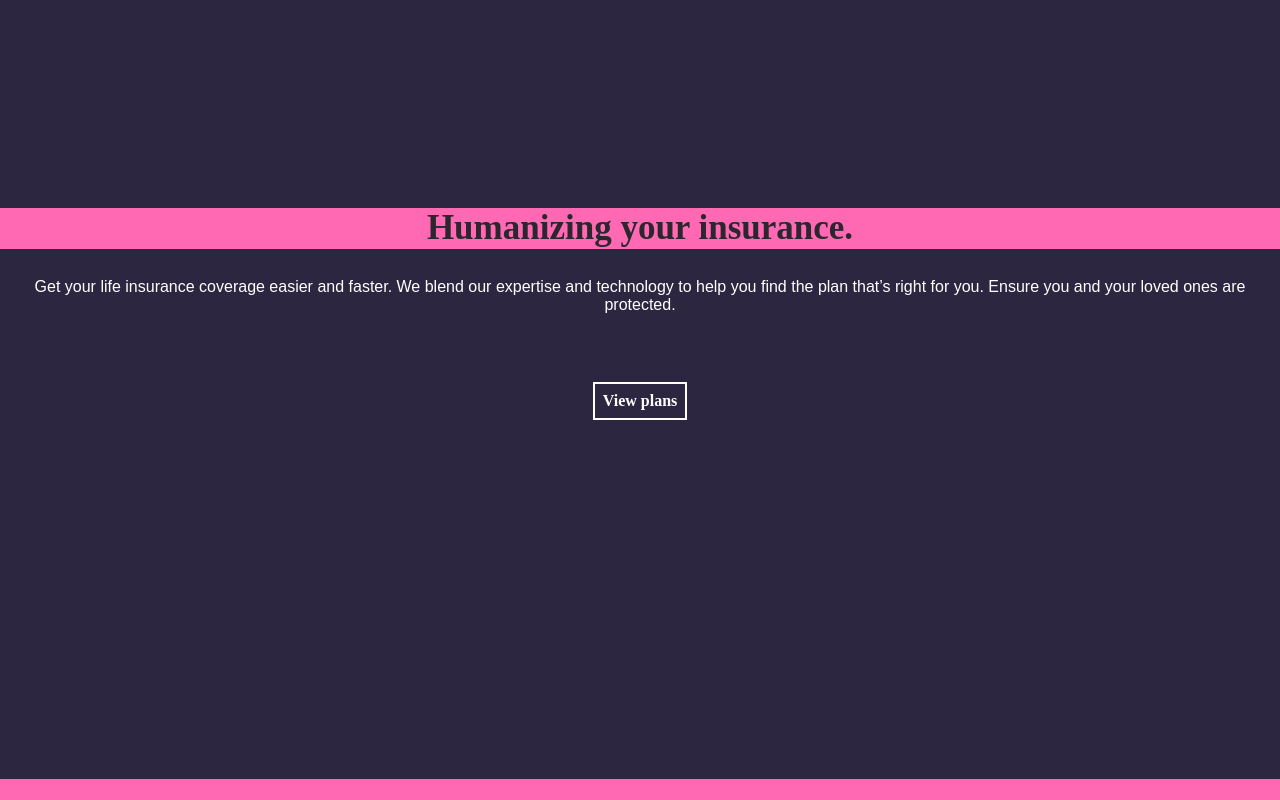
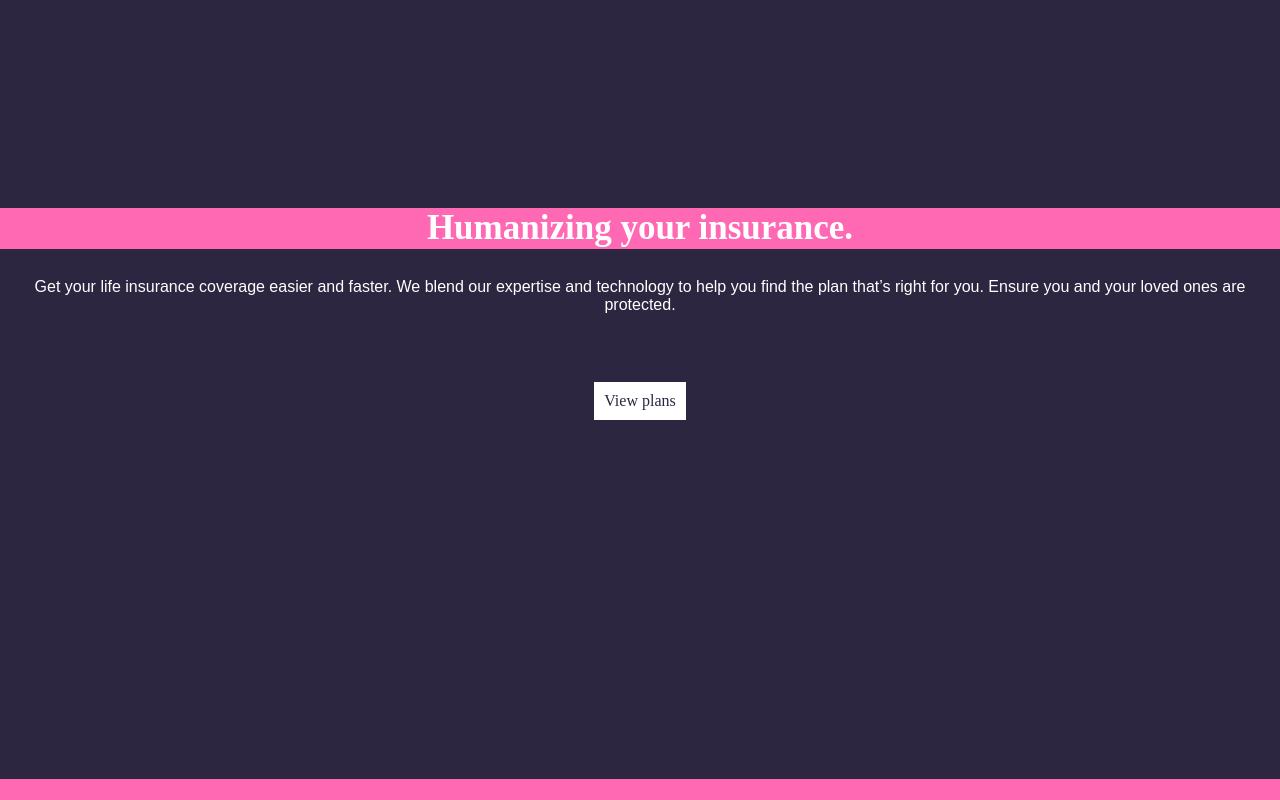
Before and after one commit to JonathanMary/Insure-Landing-Page, a plain HTML site: page index.html in a window 1280 px wide. In both pictures the pointer is over the link "View plans". Shown: the part 1711-2511 px from the top of the page. Drawn offline with Linux system fonts and the light colour scheme.

Commit message:
<a> and svg hovers

```diff
--- a/style.css
+++ b/style.css
@@ -404,7 +404,7 @@ html{
 
 /* TEXT */
 
-h1, h2, h3, h4, a{
+h1, h3, h4, a{
     font-family: 'DM Serif Display', serif;
     font-size: 1.6em;
     color: hsl(270, 9%, 17%);
@@ -435,6 +435,10 @@ section a{
     margin: 4%;
     padding: 8px;
 }
+section a:hover{
+    background-color: white;
+    color: hsl(256, 26%, 20%);
+}
 
 /* FOOTER */
 .footer-links{
@@ -451,7 +455,6 @@ footer h3{
 
 
 /* LINKS */
-
 a{
     display: inline-block;
     text-decoration: none;
@@ -459,15 +462,19 @@ a{
     border: 2px solid white;
     transition: 0.3s;
 }
-a:hover{
-    font-weight: bold;
+footer a:hover{
+    text-decoration: underline;
 }
+
 .icons{
     margin: 0 1%;
 }
+footer .icons:hover path {
+    fill: hsl(256, 26%, 20%);
+}
 
 /* TABLET LAYOUT */
-@media (min-width: 375px){
+@media (min-width: 412px){
 *{
     background-color: hotpink;
 }
```
